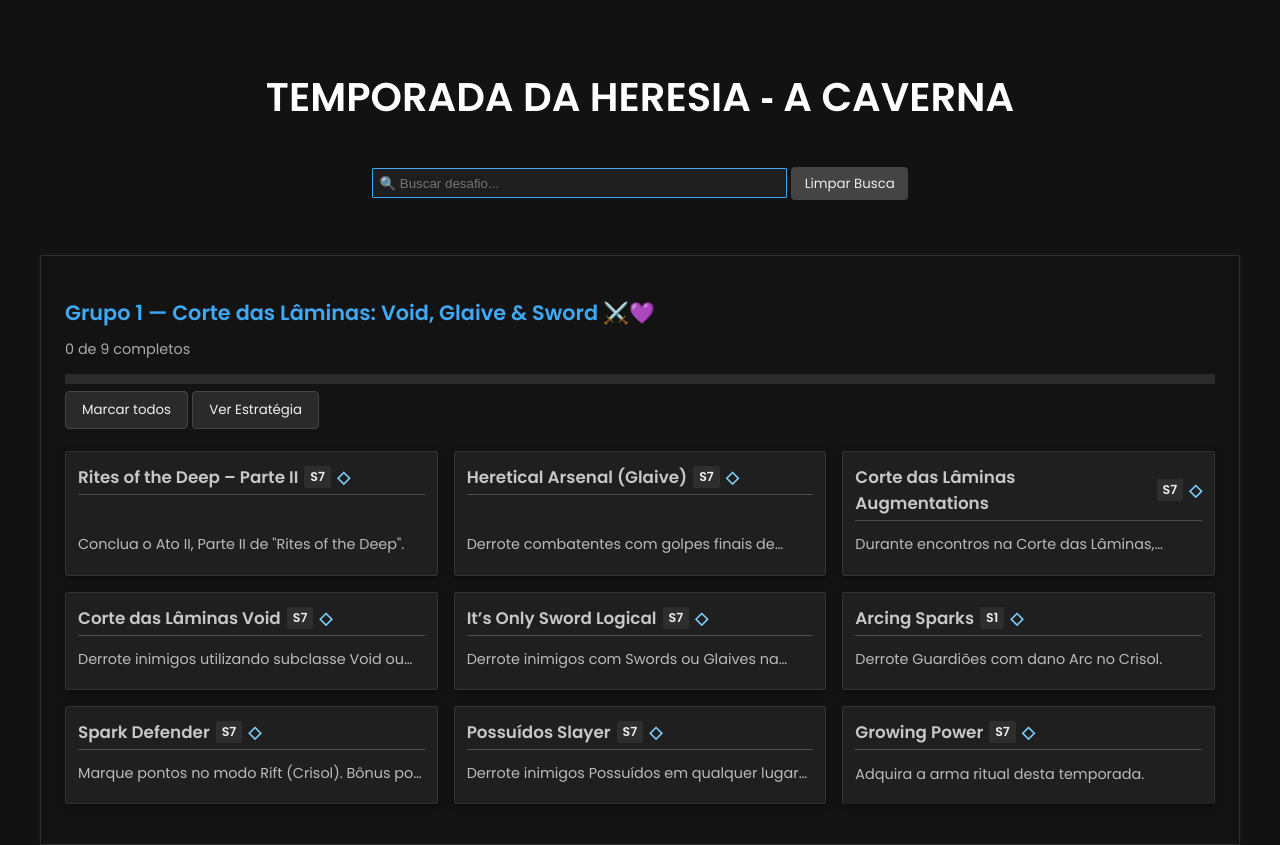
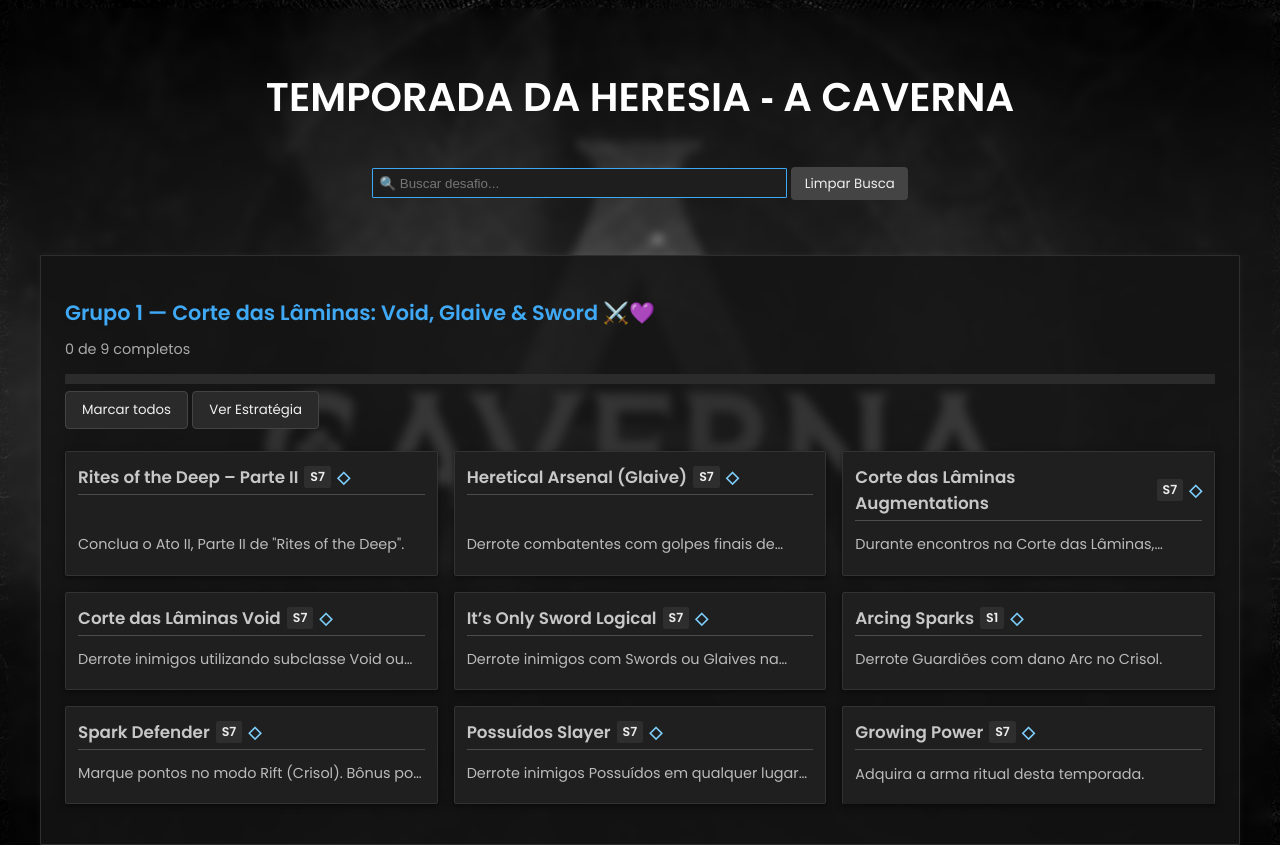
Before and after one commit to od1n0/heresia-caverna, a plain HTML site: page heresy.html in a window 1280 px wide. Shown: the top 845 px of the page. Drawn offline with Linux system fonts and the light colour scheme; files that its build step writes are made by us from their sources; files whose address does not match are found by name.

Commit message:
Update style.css

```diff
--- a/css/style.css
+++ b/css/style.css
@@ -5,7 +5,7 @@ body {
   padding: 2em;
   transition: transform 0.2s ease-out;
   will-change: transform;
-  background-image: url('a-jornada-ao-mercado-wallpaper.png');
+  background-image: url('img/a-jornada-ao-mercado-wallpaper.png');
   background-size: cover;
   background-position: center;
   background-repeat: no-repeat;
```
